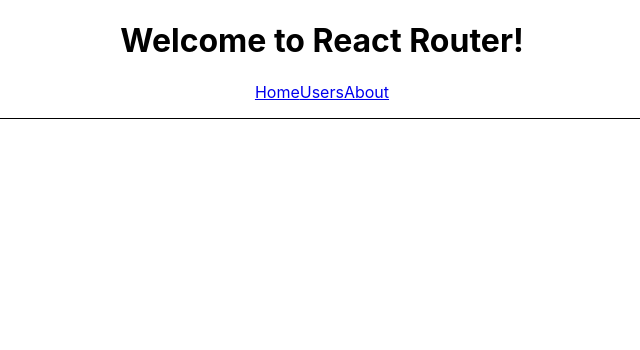
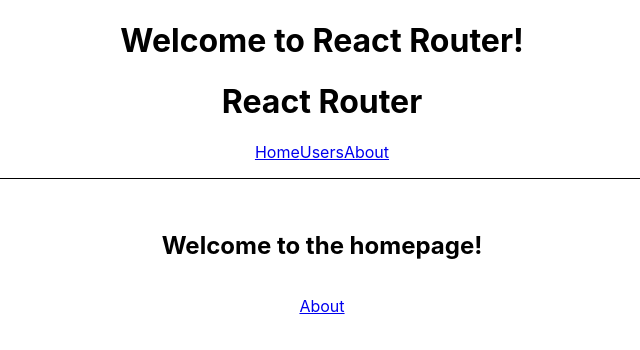
Before and after one commit to ctagayun/routing2-routing-router6-tutorial, a React (Create React App) app: page / in a window 1280 px wide. Shown: the top 350 px of the page, without its empty margins (318-958 px from the left). Built offline with nearby package versions, Linux system fonts and the light colour scheme.

Commit message:
Completed - Consolidated Navigation and headers in Layout Comp

```diff
--- a/src/App.js
+++ b/src/App.js
@@ -1,5 +1,5 @@
 import * as React from "react";
-import { Routes, Route, Outlet, Link } from "react-router-dom";
+import { Routes, Route, Outlet, NavLink, Link } from "react-router-dom";
 import "./App.css";
 
 function App() {
@@ -7,18 +7,15 @@ function App() {
     <div className="App">
       <h1>Welcome to React Router!</h1>
 
-      <Navigation />
-
-       {/* Next, we need to map the routes to an actual rendering by using
-       React Router's Route component:
-
-      */}
-
-      {/* Note "path" attribute of Route component is directly match
+      {/* Next, we need to map the routes to an actual rendering by using
+       React Router's Route component: */}
+      {/* Note: "path" attribute of Route component is directly match
        "to" attribute of Link component*/}
+      {/* <Navigation /> - this was consolidated under Layout component*/}
       <Routes>
-         {/* it is possible to nest Route Component */}
+         {/*Create Index Route as default for the / route*/}
          <Route element={<Layout />}>
+            <Route index element={<Home />} />
             <Route path="home" element={<Home /> } />
             <Route path="users" element={ <Users /> } />
             <Route path="about" element={<About />} />
@@ -28,30 +25,23 @@ function App() {
   );
 }
 
-const Navigation = () => {
-  return (
-    <nav
-      style={{
-        borderBottom: 'solid 1px',
-        paddingBottom: '1rem',
-      }}
-    >
-      {/* Note "to" attribute of Link compnent is directly match
-       "path" attribute of Route component
-
-        The essence of React Router is setting up Link components and matching them
-      with Route components.
-
-         Links have a many to one relationship to Routes, so that there can be multiple
-      Links in your application linking to the same Route.
-
-       */}
-      <Link to="/home">Home</Link>
-      <Link to="/users">Users</Link>
-      <Link to="/about">About</Link>
-    </nav>
-  );
-};
+//Consolidate this under Layout Component
+// const Navigation = () => {
+//   return (
+//     <nav
+//       style={{
+//         borderBottom: 'solid 1px',
+//         paddingBottom: '1rem',
+//       }}
+//     >
+//       {/* Note that "to" attribute of Link component directly points
+//           to the "path" attribute of Route component */}
+//       <Link to="/home">Home</Link>
+//       <Link to="/users">Users</Link>
+//       <Link to="/about">About</Link>
+//     </nav>
+//   );
+// };
 
 const Home = () => {
   return (
@@ -71,7 +61,7 @@ const About = () => {
   return (
     <>
     <main>
-      <h2>Who are we?</h2>
+      <h2>About Page</h2>
       <p>
         That feels like an existential question, don't you
         think?
@@ -88,23 +78,50 @@ const About = () => {
 const Users = () => {
   return (
     <main style={{ padding: '1rem 0' }}>
-      <h2>Users</h2>
+      <h2>Users Page</h2>
     </main>
   );
 };
 
-//First let's create styling component
-//Now instead of using React's children in the Layout component, use React Router's
-//Outlet component as equivalent:
+/*
+  First let's create styling component called "Layout"
+  In essence, the Outlet component in the Layout component inserts the
+  matching child route (here: Home or Users component) of the parent route
+  (here: Layout component).
+*/
+// const Layout = () => {
+//   return (
+//     <main style={{ padding: '1rem 0' }}>
+//       <Outlet />
+//     </main>
+//   );
+// };
 
-// const Layout = ({ children }) => {
-//   return <main style={{ padding: '1rem 0' }}>{children}</main>;
-// }
+//Move all App components implementation detail (headline, navigation)
+//to layout component
+
 const Layout = () => {
-  return (
-    <main style={{ padding: '1rem 0' }}>
-      <Outlet />
-    </main>
+  const style = ({ isActive }) => ({
+    fontWeight: isActive ? 'bold' : 'normal',
+  });
+
+  return(
+    <>
+      <h1>React Router</h1>
+      <nav style={{borderBottom: 'solid 1px',  paddingBottom: '1rem', }}>
+         <NavLink to="/home" style={style}>Home</NavLink>
+         <NavLink to="/users" style={style}>Users</NavLink>
+         <NavLink to="/about" style={style}>About</NavLink>
+      </nav>
+
+      <main style={{ padding: '1rem 0' }}>
+        <Outlet />
+      </main>
+
+    </>
+
   );
-};
+
+}
+
 export default App;
```
Also changed, not shown: src/NotesRouting.txt.
